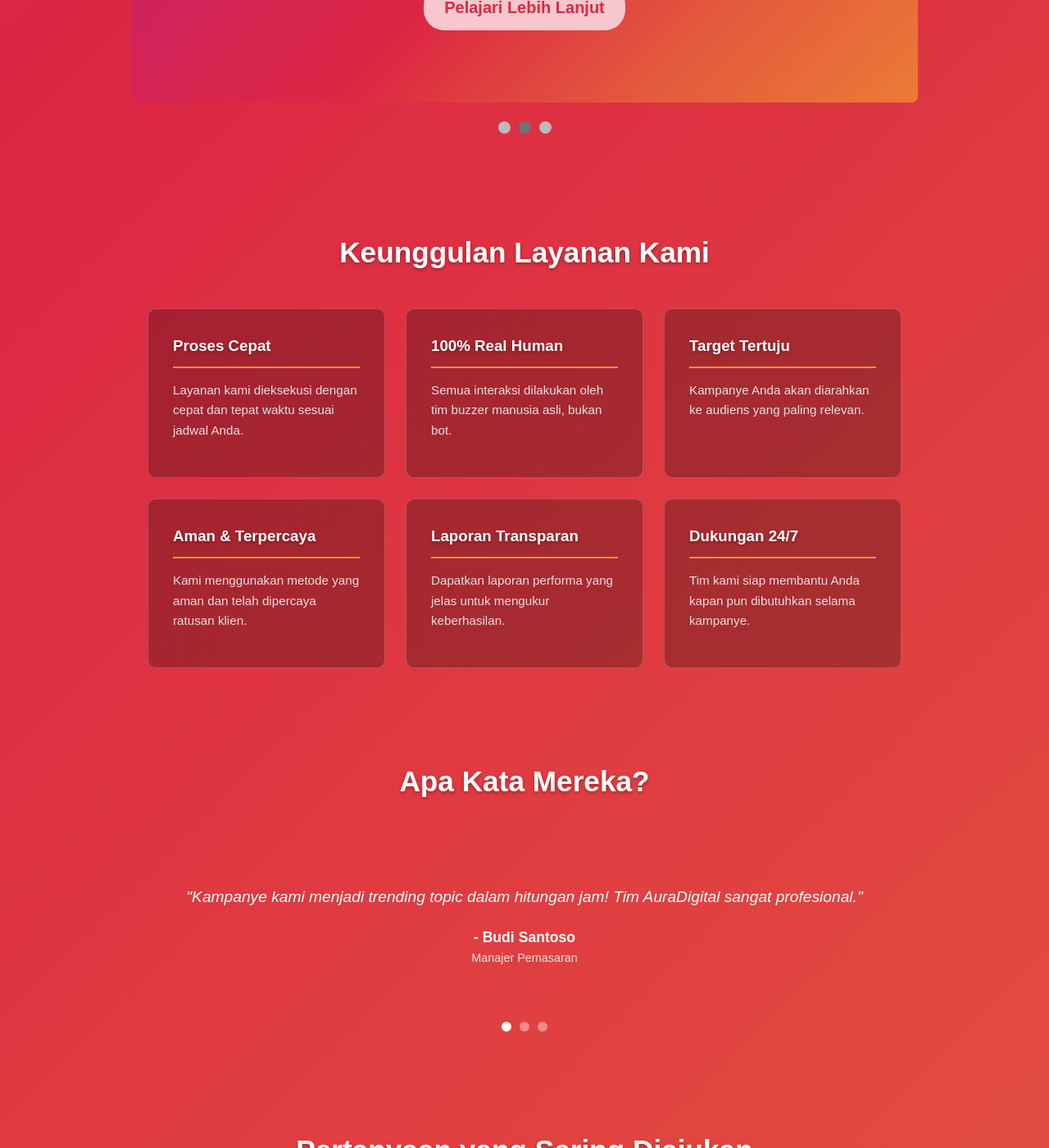
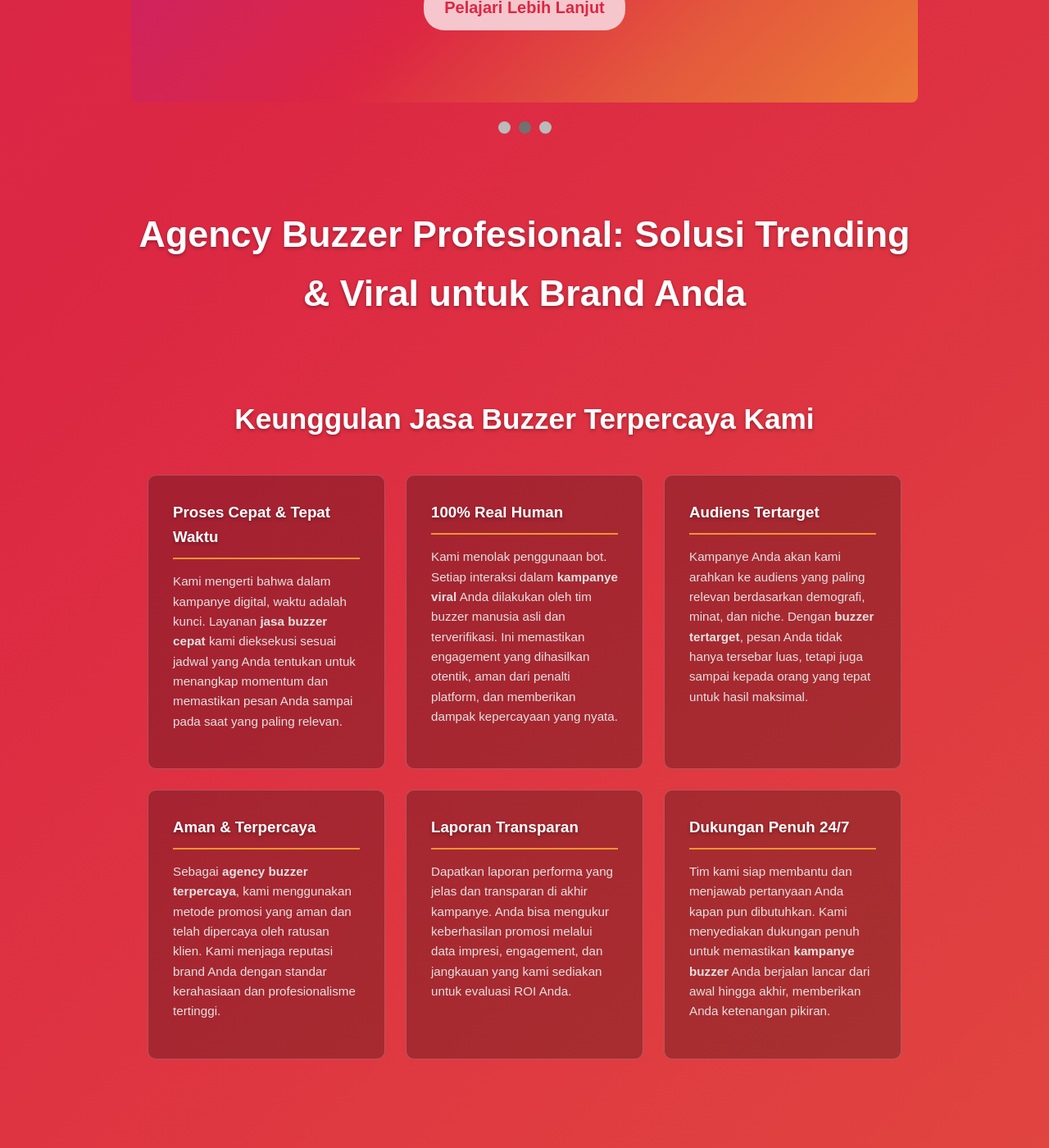
Before and after one commit to AzkaAtta/azkaatta.github.io, a Jekyll site: the page built from index.html, in a window 1280 px wide and 1400 px high, scrolled down 638 px. Shown: the whole window at 82% size. Built offline with Jekyll 4.4.1, drawn with Linux system fonts in a browser that asks for light colours; some of the changed text lies outside the part shown.

Commit message:
Update index.html

```diff
--- a/index.html
+++ b/index.html
@@ -1,7 +1,7 @@
 ---
 layout: default
-title: Jasa Buzzer Sosial Media Profesional dan Terpercaya
-description: Tingkatkan engagement dan jadikan brand Anda viral dengan jasa buzzer profesional untuk TikTok, Instagram, Twitter, dan platform lainnya.
+title: Jasa Buzzer Profesional & Terpercaya - Solusi Trending & Viral
+description: "Cari jasa buzzer terpercaya? Agency kami menyediakan layanan buzzer real human untuk trending topik Twitter, kampanye viral Instagram & TikTok. Tingkatkan brand awareness Anda!"
 ---
 
 <div class="slider-container">
@@ -16,60 +16,115 @@
     <div class="slide-content">
       <h2>Trending Topik Twitter</h2>
       <p>Dominasi percakapan dan jadi nomor satu di Twitter.</p>
-            <a href="/layanan/twitter.html" class="button">Pelajari Lebih Lanjut</a>
+      <a href="/layanan/jasa-trending-topik-twitter/" class="button">Pelajari Lebih Lanjut</a>
     </div>
   </div>
   <div class="slide">
     <div class="slide-content">
       <h2>Engagement Instagram</h2>
       <p>Tingkatkan interaksi dan jangkauan audiens Anda di Instagram.</p>
-            <a href="/layanan/instagram.html" class="button">Hubungi Kami</a>
+      <a href="/layanan/jasa-follower-instagram/" class="button">Hubungi Kami</a>
     </div>
   </div>
 </div>
 <div class="slider-dots">
-    <span class="dot" onclick="currentSlide(1)"></span>
-    <span class="dot" onclick="currentSlide(2)"></span>
-    <span class="dot" onclick="currentSlide(3)"></span>
+  <span class="dot"></span>
+  <span class="dot"></span>
+  <span class="dot"></span>
 </div>
 
+<h1 style="font-size: 2.8rem; margin: 60px 0 20px 0;">Agency Buzzer Profesional: Solusi Trending & Viral untuk Brand Anda</h1>
+
 <div class="features-section">
-    <h2>Keunggulan Layanan Kami</h2>
+  <h2>Keunggulan Jasa Buzzer Terpercaya Kami</h2>
   <div class="features-grid">
-        <div class="feature-box"><h3>Proses Cepat</h3><p>Layanan kami dieksekusi dengan cepat dan tepat waktu sesuai jadwal Anda.</p></div>
-        <div class="feature-box"><h3>100% Real Human</h3><p>Semua interaksi dilakukan oleh tim buzzer manusia asli, bukan bot.</p></div>
-        <div class="feature-box"><h3>Target Tertuju</h3><p>Kampanye Anda akan diarahkan ke audiens yang paling relevan.</p></div>
-        <div class="feature-box"><h3>Aman & Terpercaya</h3><p>Kami menggunakan metode yang aman dan telah dipercaya ratusan klien.</p></div>
-        <div class="feature-box"><h3>Laporan Transparan</h3><p>Dapatkan laporan performa yang jelas untuk mengukur keberhasilan.</p></div>
-        <div class="feature-box"><h3>Dukungan 24/7</h3><p>Tim kami siap membantu Anda kapan pun dibutuhkan selama kampanye.</p></div>
+    <div class="feature-box">
+      <h3>Proses Cepat & Tepat Waktu</h3>
+      <p>Kami mengerti bahwa dalam kampanye digital, waktu adalah kunci. Layanan <strong>jasa buzzer cepat</strong> kami dieksekusi sesuai jadwal yang Anda tentukan untuk menangkap momentum dan memastikan pesan Anda sampai pada saat yang paling relevan.</p>
+    </div>
+    <div class="feature-box">
+      <h3>100% Real Human</h3>
+      <p>Kami menolak penggunaan bot. Setiap interaksi dalam <strong>kampanye viral</strong> Anda dilakukan oleh tim buzzer manusia asli dan terverifikasi. Ini memastikan engagement yang dihasilkan otentik, aman dari penalti platform, dan memberikan dampak kepercayaan yang nyata.</p>
+    </div>
+    <div class="feature-box">
+      <h3>Audiens Tertarget</h3>
+      <p>Kampanye Anda akan kami arahkan ke audiens yang paling relevan berdasarkan demografi, minat, dan niche. Dengan <strong>buzzer tertarget</strong>, pesan Anda tidak hanya tersebar luas, tetapi juga sampai kepada orang yang tepat untuk hasil maksimal.</p>
+    </div>
+    <div class="feature-box">
+      <h3>Aman & Terpercaya</h3>
+      <p>Sebagai <strong>agency buzzer terpercaya</strong>, kami menggunakan metode promosi yang aman dan telah dipercaya oleh ratusan klien. Kami menjaga reputasi brand Anda dengan standar kerahasiaan dan profesionalisme tertinggi.</p>
+    </div>
+    <div class="feature-box">
+      <h3>Laporan Transparan</h3>
+      <p>Dapatkan laporan performa yang jelas dan transparan di akhir kampanye. Anda bisa mengukur keberhasilan promosi melalui data impresi, engagement, dan jangkauan yang kami sediakan untuk evaluasi ROI Anda.</p>
+    </div>
+    <div class="feature-box">
+      <h3>Dukungan Penuh 24/7</h3>
+      <p>Tim kami siap membantu dan menjawab pertanyaan Anda kapan pun dibutuhkan. Kami menyediakan dukungan penuh untuk memastikan <strong>kampanye buzzer</strong> Anda berjalan lancar dari awal hingga akhir, memberikan Anda ketenangan pikiran.</p>
+    </div>
   </div>
 </div>
 
 <div class="testimonial-section">
-    <h2>Apa Kata Mereka?</h2>
+  <h2>Testimoni Klien Jasa Buzzer Profesional Kami</h2>
   <div class="testimonial-slider-container">
-        <div class="testimonial-slide"><p class="quote">"Kampanye kami menjadi trending topic dalam hitungan jam! Tim AuraDigital sangat profesional."</p><p class="author">- Budi Santoso</p><p class="company">Manajer Pemasaran</p></div>
-        <div class="testimonial-slide"><p class="quote">"Engagement di akun Instagram kami naik drastis. Sangat relevan dengan audiens kami. Terima kasih!"</p><p class="author">- Citra Lestari</p><p class="company">Pemilik Brand Fashion</p></div>
-        <div class="testimonial-slide"><p class="quote">"Prosesnya cepat dan laporannya transparan. Kami sangat terbantu dalam mempromosikan acara kami."</p><p class="author">- Doni Firmansyah</p><p class="company">Ketua Panitia Acara</p></div>
+    <div class="testimonial-slide">
+      <p class="quote">"Kampanye kami menjadi trending topic dalam hitungan jam! Tim AuraDigital sangat profesional dan hasilnya melampaui ekspektasi. Sangat direkomendasikan!"</p>
+      <p class="author">- Budi Santoso</p>
+      <p class="company">Manajer Pemasaran, Startup Maju</p>
     </div>
-    <div class="testimonial-dots">
-        <span class="dot" onclick="currentTestimonial(1)"></span>
-        <span class="dot" onclick="currentTestimonial(2)"></span>
-        <span class="dot" onclick="currentTestimonial(3)"></span>
+    <div class="testimonial-slide">
+      <p class="quote">"Engagement di akun Instagram kami naik drastis. Konten yang dibuat sangat relevan dengan audiens kami. Terima kasih AuraDigital!"</p>
+      <p class="author">- Citra Lestari</p>
+      <p class="company">Pemilik Brand Fashion Lokal</p>
     </div>
+    <div class="testimonial-slide">
+      <p class="quote">"Prosesnya cepat dan laporannya transparan. Kami merasa sangat terbantu dalam mempromosikan acara kami."</p>
+      <p class="author">- Doni Firmansyah</p>
+      <p class="company">Ketua Panitia Acara Musik</p>
+    </div>
+  </div>
+  <div class="testimonial-dots"></div>
 </div>
 
 <div class="faq-section">
-    <h2>Pertanyaan yang Sering Diajukan</h2>
-    <details><summary>Bagaimana cara kerja layanan buzzer?</summary><div class="faq-content"><p>Tim kami akan menyebarkan pesan Anda melalui jaringan akun luas untuk menciptakan percakapan organik.</p></div></details>
-    <details><summary>Apakah layanan ini aman?</summary><div class="faq-content"><p>Sangat aman. Kami menggunakan metode yang sesuai dengan pedoman setiap platform dan tidak butuh password.</p></div></details>
-    <details><summary>Berapa lama hasilnya terlihat?</summary><div class="faq-content"><p>Hasil awal seperti peningkatan interaksi biasanya terlihat dalam 1-3 hari pertama.</p></div></details>
-    <details><summary>Platform apa saja yang didukung?</summary><div class="faq-content"><p>Kami mendukung Twitter, Instagram, TikTok, YouTube, dan Facebook. Diskusikan kebutuhan Anda dengan kami.</p></div></details>
-    <details><summary>Bagaimana cara memesan?</summary><div class="faq-content"><p>Anda bisa langsung menghubungi kami melalui halaman <a href="/kontak.html">Kontak</a> atau tombol WhatsApp.</p></div></details>
+  <h2>FAQ Seputar Layanan Buzzer Marketing</h2>
+  <details>
+    <summary>Bagaimana cara kerja layanan buzzer?</summary>
+    <div class="faq-content">
+      <p>Tim <strong>buzzer profesional</strong> kami akan menyebarkan pesan atau konten Anda melalui jaringan akun media sosial yang luas untuk menciptakan percakapan organik dan <strong>meningkatkan visibilitas</strong>. Semua dilakukan secara terencana sesuai target audiens Anda.</p>
+    </div>
+  </details>
+  <details>
+    <summary>Apakah layanan ini aman untuk akun media sosial saya?</summary>
+    <div class="faq-content">
+      <p>Sangat aman. Kami menggunakan metode promosi yang sesuai dengan pedoman setiap platform. Kami tidak memerlukan akses login ke akun utama Anda untuk sebagian besar layanan, sehingga keamanannya 100% terjamin.</p>
+    </div>
+  </details>
+  <details>
+    <summary>Berapa lama waktu yang dibutuhkan untuk melihat hasilnya?</summary>
+    <div class="faq-content">
+      <p>Hasil awal seperti peningkatan interaksi biasanya sudah bisa terlihat dalam 1-3 hari pertama. Untuk efek <strong>trending topik</strong>, waktunya bisa lebih cepat, seringkali dalam hitungan jam tergantung pada skala kampanye.</p>
+    </div>
+  </details>
+  <details>
+    <summary>Platform media sosial apa saja yang didukung?</summary>
+    <div class="faq-content">
+      <p>Kami mendukung hampir semua platform populer untuk <strong>kampanye viral</strong>, termasuk Twitter (X), Instagram, TikTok, YouTube, dan Facebook. Silakan diskusikan kebutuhan spesifik Anda dengan tim kami.</p>
+    </div>
+  </details>
+  <details>
+    <summary>Bagaimana cara saya memesan layanan?</summary>
+    <div class="faq-content">
+      <p>Anda bisa langsung menghubungi kami melalui halaman <a href="/kontak.html">Kontak</a> atau menekan tombol WhatsApp di bawah. Tim kami akan segera merespons untuk mendiskusikan kebutuhan Anda dan memberikan penawaran terbaik.</p>
+    </div>
+  </details>
 </div>
 
 <div class="cta-section">
-    <h2>Siap Membuat Gebrakan?</h2>
-    <p>Diskusikan kebutuhan promosi Anda dengan tim kami sekarang juga.</p>
-    <a href="https://wa.me/62895402343693?text=Halo%20AuraDigital,%20saya%20tertarik%20dengan%20layanan%20Anda." class="button-whatsapp" target="_blank">Hubungi Kami via WhatsApp</a>
+  <h2>Siap Membuat Gebrakan Viral?</h2>
+  <p>Diskusikan kebutuhan <strong>promosi buzzer</strong> Anda dengan tim ahli kami sekarang juga.</p>
+  <a href="https://wa.me/62895402343693?text=Halo%20AuraDigital,%20saya%20tertarik%20dengan%20layanan%20buzzer%20Anda." class="button-whatsapp" target="_blank">
+    Hubungi Kami via WhatsApp
+  </a>
 </div>
```
Lines whose indentation alone changed are shown as unchanged.
